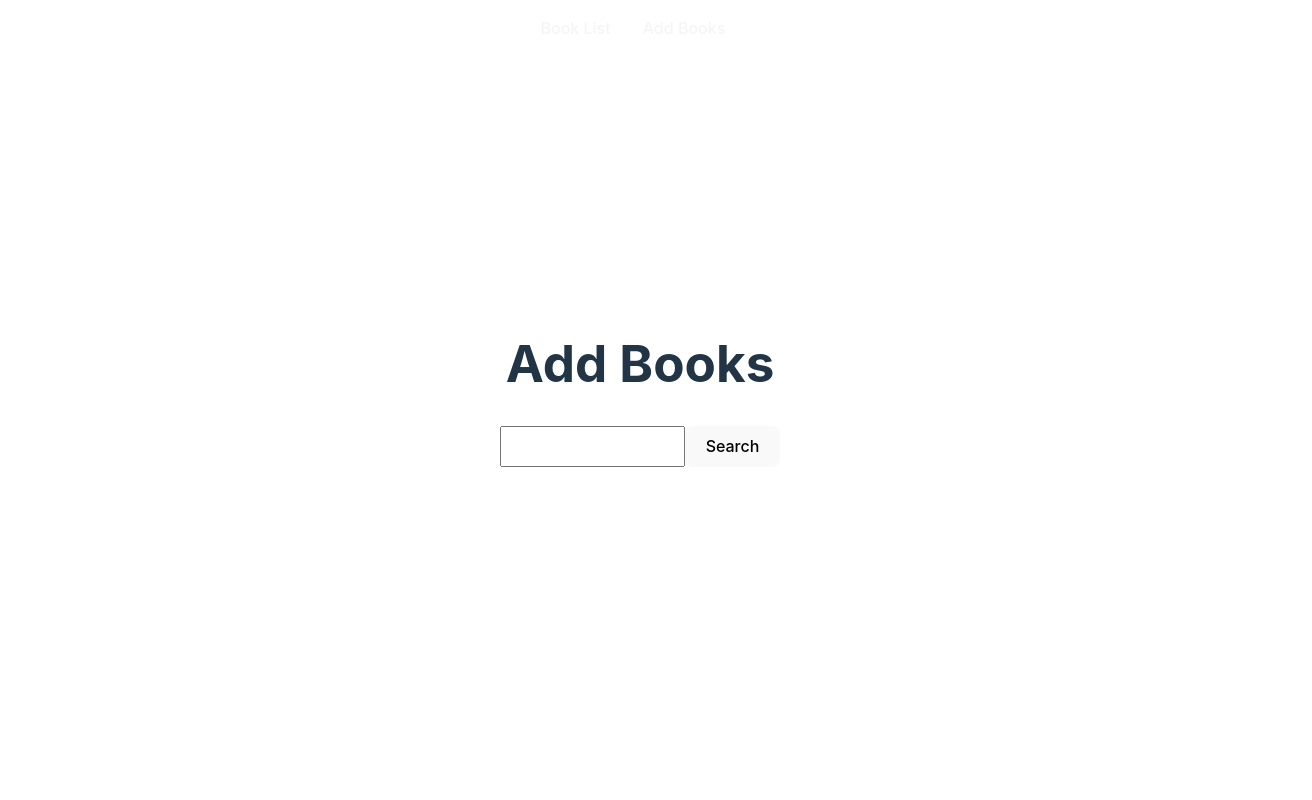
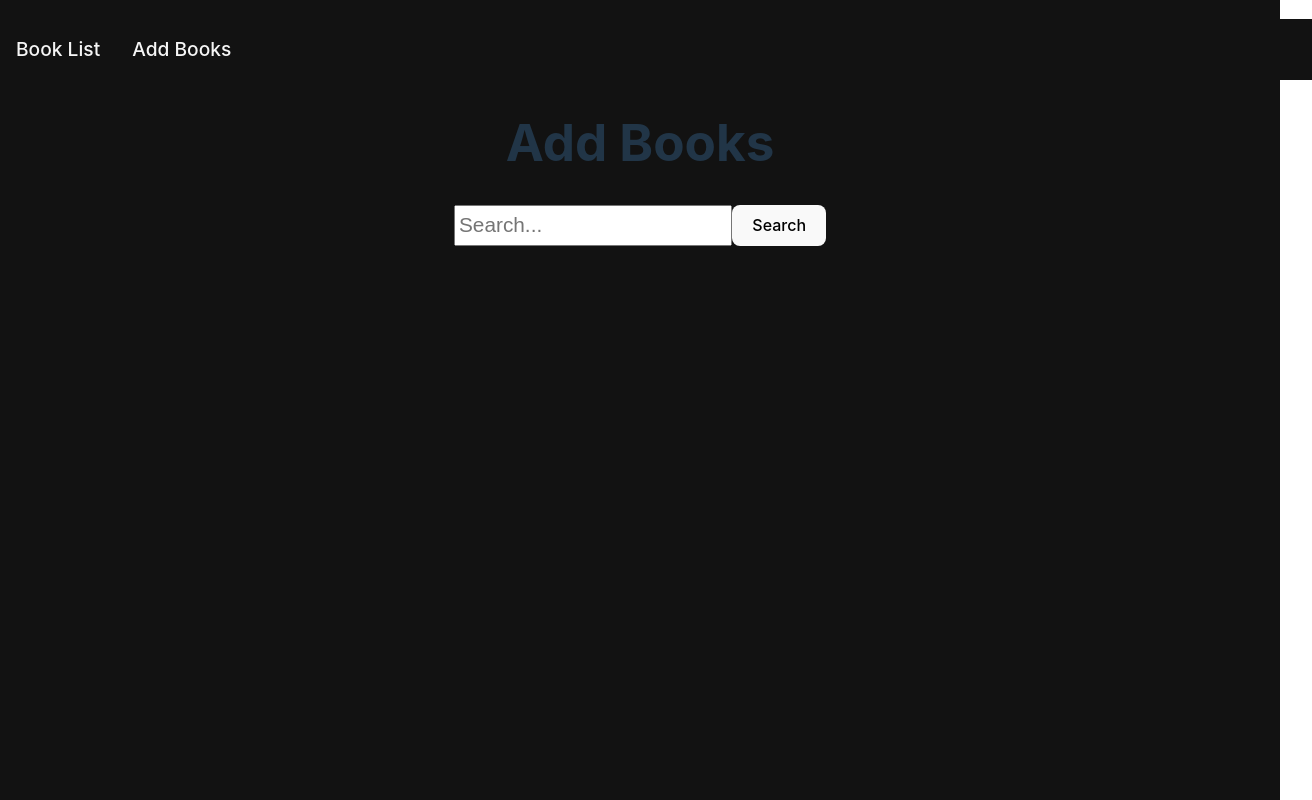
Before and after one commit to logno-dev/booklist, a React (Vite) app: page /add in a window 1280 px wide. Shown: the whole page, 1312 px wide, since content can reach past the window. Built offline with nearby package versions, Linux system fonts and the light colour scheme.

Commit message:
Mon Oct  7 22:44:19 PDT 2024

```diff
--- a/src/Add.jsx
+++ b/src/Add.jsx
@@ -28,9 +28,11 @@ function App() {
       <h1>Add Books</h1>
       <form onSubmit={(e) => getBookList(e)}>
         <input
+          className="search-box"
           name="query"
           value={query}
           onChange={(e) => setQuery(e.target.value)}
+          placeholder="Search..."
         />
         <button type="submit">Search</button>
       </form>
--- a/src/App.css
+++ b/src/App.css
@@ -1,8 +1,13 @@
+:root {
+  --bg-color: #121212;
+}
+
 #root {
   max-width: 1280px;
   margin: 0 auto;
-  padding: 2rem;
   text-align: center;
+  background-color: var(--bg-color);
+  min-height: 100dvh;
 }
 
 .logo {
@@ -24,8 +29,10 @@ nav ul {
   list-style: none;
   display: flex;
   gap: 2rem;
-  position: absolute;
-  top: 0;
+  width: 100dvw;
+  padding: 1rem;
+  font-size: 1.2rem;
+  background-color: var(--bg-color);
 }
 
 nav ul a {
@@ -87,3 +94,8 @@ form {
   display: flex;
   place-content: center;
 }
+
+.search-box {
+  font-size: 1.3rem;
+  padding: .2rem;
+}
--- a/src/App.jsx
+++ b/src/App.jsx
@@ -60,6 +60,7 @@ function App() {
       <Nav />
       <form>
         <input
+          className="search-box"
           name="query"
           value={query}
           onChange={(e) => filterList(e)}
```
